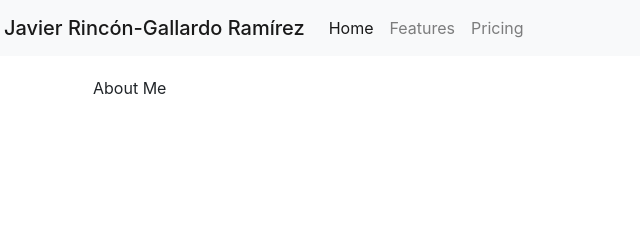
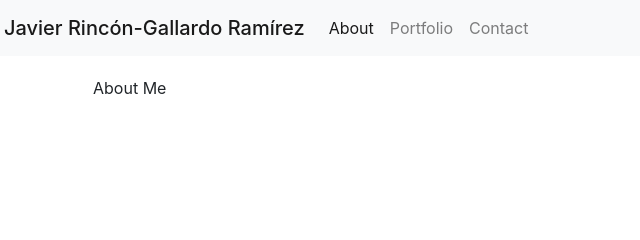
Before and after one commit to jrincongr/GetMeCoding, a plain HTML site: page index.html in a window 1280 px wide. Shown: the top 240 px of the page, 12-652 px from the left. Drawn offline with nearby package versions, Linux system fonts and the light colour scheme.

Commit message:
finished on index navbar configuration

```diff
--- a/index.html
+++ b/index.html
@@ -30,13 +30,13 @@
     <div class="collapse navbar-collapse" id="navbarNav">
       <ul class="navbar-nav">
         <li class="nav-item active">
-          <a class="nav-link" href="#">Home <span class="sr-only">(current)</span></a>
+          <a class="nav-link" href="./index.html">About <span class="sr-only">(current)</span></a>
         </li>
         <li class="nav-item">
-          <a class="nav-link" href="#">Features</a>
+          <a class="nav-link" href="./portfolio.html">Portfolio</a>
         </li>
         <li class="nav-item">
-          <a class="nav-link" href="#">Pricing</a>
+          <a class="nav-link" href="./contact.html">Contact</a>
         </li>
       </ul>
     </div>
```
